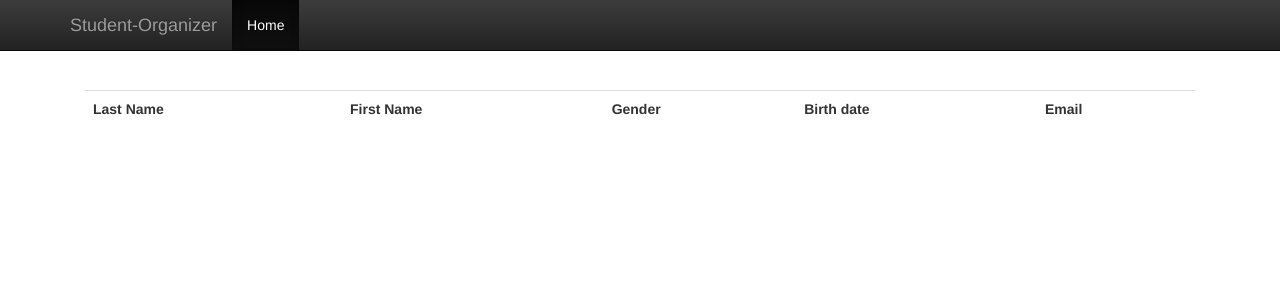
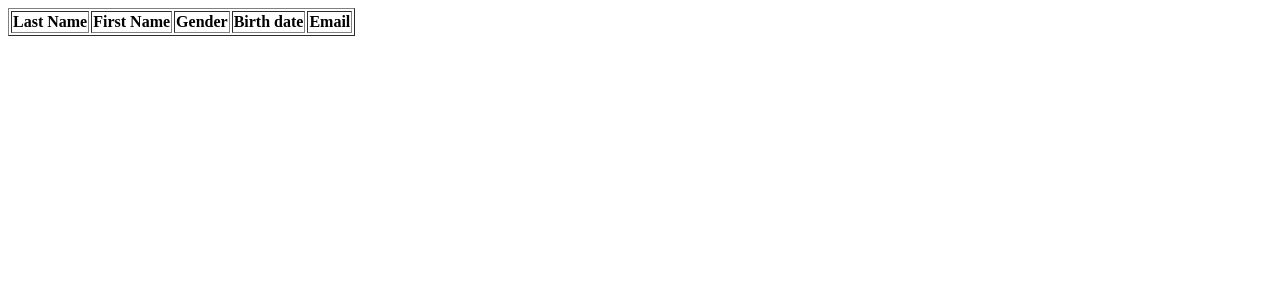
Before and after one commit to PracticaNetRom/StudentsOrganizerPHP, a PHP site: template src/Practica/Views/list.twig in a window 1280 px wide. Shown: the top 300 px of the page. Run offline with PHP 8.4, Linux system fonts and the light colour scheme; the template is opened without the code that fills it, so the values that code supplies are empty; some libraries are stand-ins or nearby versions.

Commit message:
Revert "Sesiunea_6"
This reverts commit 7c57de810274c91db19793349b7ca5339bb8be39.

```diff
--- a/src/Practica/Views/base.twig
+++ /dev/null
@@ -1,60 +0,0 @@
-<!DOCTYPE html>
-<html lang="en">
-<head>
-    <meta charset="utf-8">
-    <meta http-equiv="X-UA-Compatible" content="IE=edge">
-    <meta name="viewport" content="width=device-width, initial-scale=1">
-
-    <meta name="description" content="">
-    <meta name="author" content="">
-
-    <link rel="stylesheet" href="http://localhost/StudentsOrganizerPHP/web/css/bootstrap.min.css">
-    <link rel="stylesheet" href="http://localhost/StudentsOrganizerPHP/web/css/bootstrap-theme.min.css">
-    <link href="http://localhost/StudentsOrganizerPHP/web/css/starter-template.css" rel="stylesheet">
-
-
-
-    <title>Student-Organizer</title>
-
-</head>
-<body>
-
-<nav class="navbar navbar-inverse navbar-fixed-top">
-    <div class="container">
-        <div class="navbar-header">
-            <button type="button" class="navbar-toggle collapsed" data-toggle="collapse" data-target="#navbar" aria-expanded="false" aria-controls="navbar">
-                <span class="sr-only">Toggle navigation</span>
-                <span class="icon-bar"></span>
-                <span class="icon-bar"></span>
-                <span class="icon-bar"></span>
-            </button>
-            <a class="navbar-brand" href="#">Student-Organizer</a>
-        </div>
-        <div id="navbar" class="collapse navbar-collapse">
-            <ul class="nav navbar-nav">
-                <li class="active"> <a href="http://localhost/StudentsOrganizerPHP/web/student/list">Home</a></li>
-
-            </ul>
-        </div>
-    </div>
-</nav>
-
-<div class="container">
-
-    <div class="starter-template">
-
-        {% block content %}
-
-
-        {% endblock %}
-
-    </div>
-
-</div>
-
-
-    <script src="https://ajax.googleapis.com/ajax/libs/jquery/1.11.3/jquery.min.js"></script>
-    <script src="http://localhost/StudentsOrganizerPHP/web/js/bootstrap.min.js"></script>
-
-</body>
-</html>
--- a/src/Practica/Views/list.twig
+++ b/src/Practica/Views/list.twig
@@ -1,7 +1,4 @@
-{% extends "base.twig" %}
-{% block content %}
-
-<table class=table >
+<table border="1">
     <tr>
         <th> Last Name</th>
         <th> First Name</th>
@@ -21,5 +18,3 @@
     {% endfor %}
 
 </table>
-
-{% endblock %}
--- a/web/css/starter-template.css
+++ /dev/null
@@ -1,7 +0,0 @@
-body {
-    padding-top: 50px;
-}
-.starter-template {
-    padding: 40px 15px;
-    text-align: center;
-}
```
Also changed, not shown: src/Practica/Controllers/StudentController.php (+7 -7 lines), src/Practica/Views/index.twig (+4 -41 lines).
